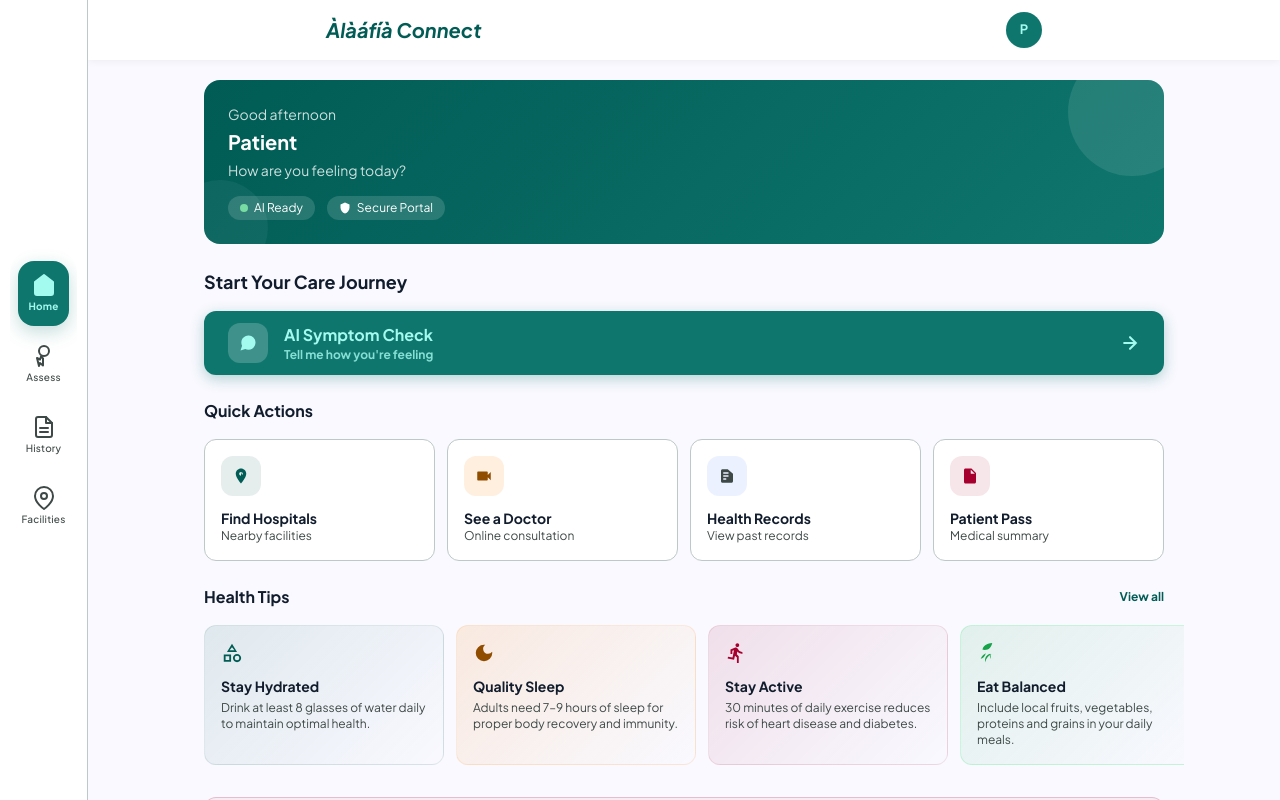
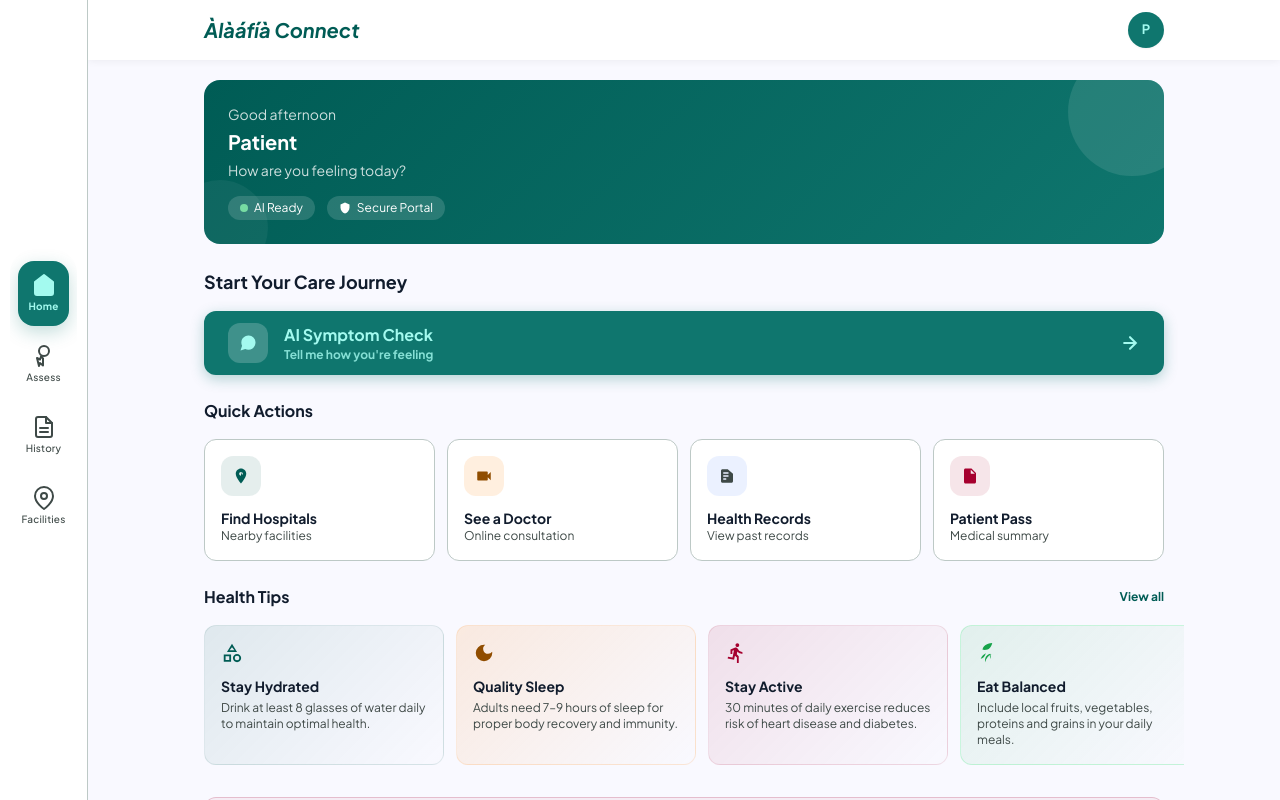
Before and after one commit to Usefulmech/alaafia-connect, a React (Vite) app in the folder alaafia-app/: page /home in a window 1280 px wide. Shown: the top 800 px of the page. Built offline with nearby package versions, Linux system fonts and the light colour scheme; no server answers; a web font is replaced by a local one.

Commit message:
style: fix facilities desktop layout and header alignment

```diff
--- a/alaafia-app/src/index.css
+++ b/alaafia-app/src/index.css
@@ -183,7 +183,7 @@ body {
 
 .header-content {
   width: 100%;
-  max-width: 680px;
+  max-width: 1024px;
   margin-left: auto;
   margin-right: auto;
   padding-left: 20px;
@@ -192,7 +192,7 @@ body {
 
 @media (min-width: 1024px) {
   .header-content {
-    max-width: 780px;
+    max-width: 1024px;
     padding-left: 32px;
     padding-right: 32px;
   }
--- a/alaafia-app/src/pages/Facilities.jsx
+++ b/alaafia-app/src/pages/Facilities.jsx
@@ -268,10 +268,10 @@ export default function Facilities() {
       />
 
       {/* Main Container */}
-      <div className="flex-1 flex flex-col lg:flex-row relative h-[calc(100vh-122px)] lg:h-[calc(100vh-58px)]">
+      <div className="flex-1 flex flex-col relative h-[calc(100vh-122px)] lg:h-[calc(100vh-58px)] page-content !px-0 !max-w-3xl">
 
         {/* Floating View Mode Selector */}
-        <div className="lg:hidden absolute top-4 left-1/2 -translate-x-1/2 z-[1000] bg-white/95 backdrop-blur border border-outline-variant/40 rounded-full p-1 shadow-md flex gap-1">
+        <div className="absolute top-4 left-1/2 -translate-x-1/2 z-[1000] bg-white/95 backdrop-blur border border-outline-variant/40 rounded-full p-1 shadow-md flex gap-1">
           <button
             onClick={() => setViewMode('map')}
             className={`flex items-center gap-1.5 px-4.5 py-2 rounded-full text-xs font-bold transition-all duration-200 active:scale-95 ${viewMode === 'map' ? 'bg-primary text-white shadow-sm' : 'text-on-surface-variant hover:text-primary'}`}
@@ -290,8 +290,8 @@ export default function Facilities() {
 
         {/* ── PANEL A: Filters and Search Results ── */}
         <aside
-          className={`flex-col bg-surface-container-lowest border-r border-outline-variant/30 flex-shrink-0 z-30 w-full h-full lg:w-[380px]
-            ${viewMode === 'list' ? 'flex' : 'hidden lg:flex'}`}
+          className={`flex-col bg-surface-container-lowest flex-shrink-0 z-30 w-full h-full
+            ${viewMode === 'list' ? 'flex' : 'hidden'}`}
         >
           {/* Filter Bar */}
           <div className="p-4 pt-16 lg:pt-4 border-b border-outline-variant/30 bg-surface-container-low flex flex-col gap-3">
@@ -427,7 +427,7 @@ export default function Facilities() {
 
         {/* ── PANEL B: Leaflet OpenStreetMap View ── */}
         <main className={`flex-1 h-full min-h-0 relative z-10 flex-col bg-outline-variant/10
-          ${viewMode === 'map' ? 'flex' : 'hidden lg:flex'}`}
+          ${viewMode === 'map' ? 'flex' : 'hidden'}`}
         >
 
           {/* Route Info Overlay Card */}
```
